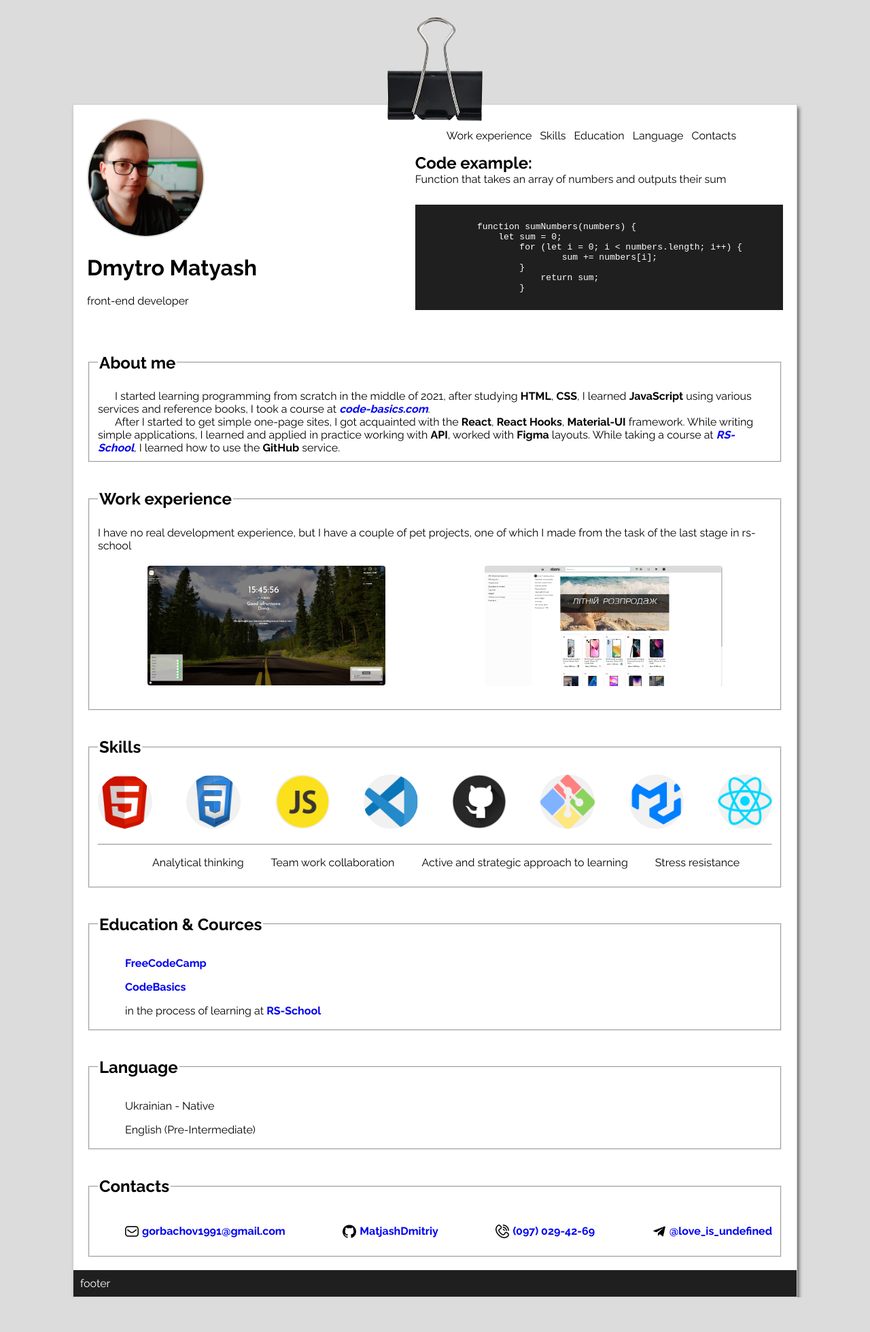
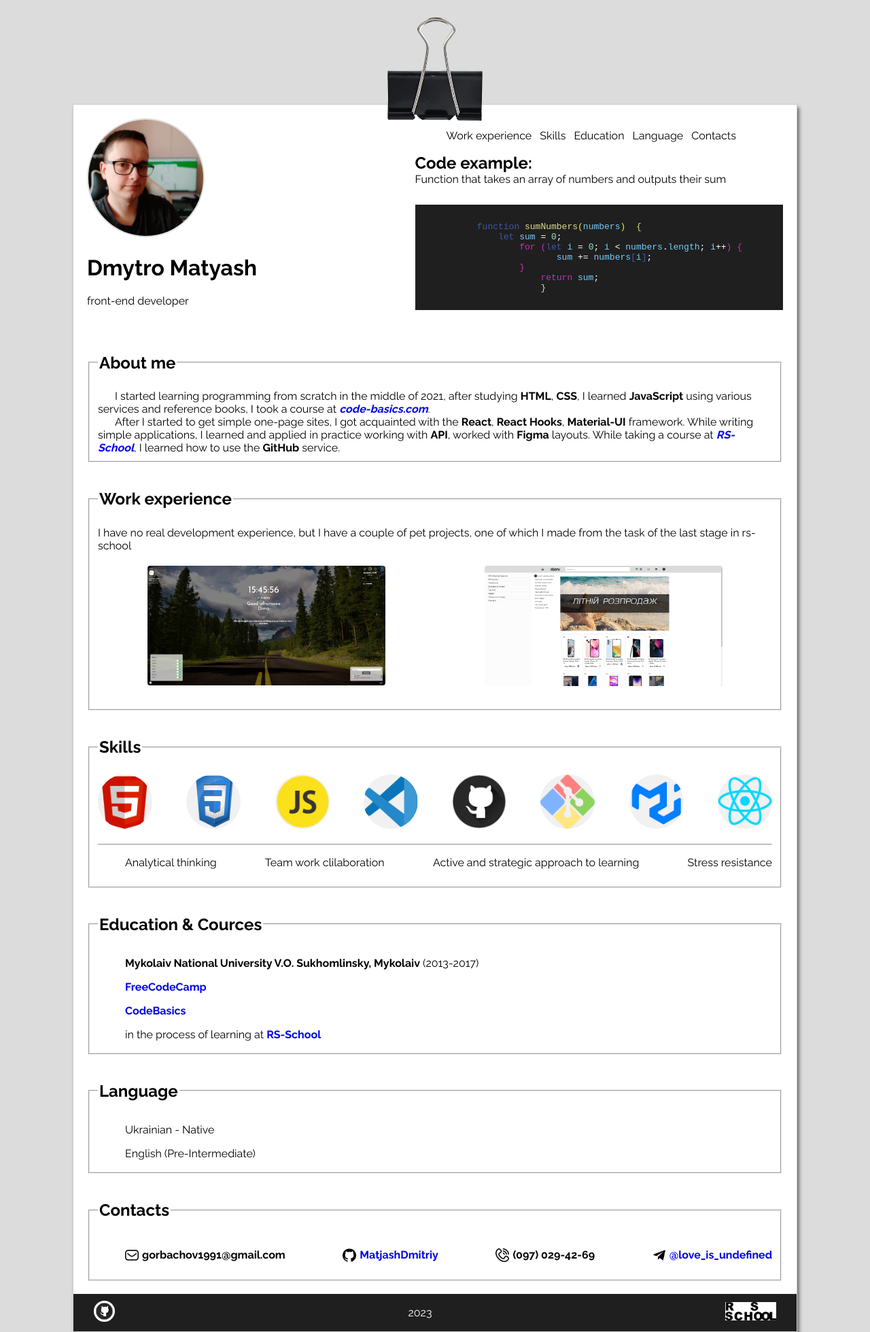
Before and after one commit to MatjashDmitriy/rsschool-cv, a plain HTML site: page index.html in a window 1280 px wide. Shown: the part 5-1964 px from the top of the page at 68% size. Before the commit the page ends 1913 px from the top, so only its background shows below. Drawn offline with Linux system fonts and the light colour scheme.

Commit message:
feat: add footer

```diff
--- a/index.html
+++ b/index.html
@@ -33,13 +33,13 @@
                 <p>Function that takes an array of numbers and outputs their sum</p>
                 <pre>
                     <code>
-    function sumNumbers(numbers) {
-        let sum = 0;
-            for (let i = 0; i &lt; numbers.length; i++) {
-                    sum += numbers[i];
-            }
-                return sum;
-            }
+    <span style="color:#4256a8">function</span> <span style="color: #dcdc8b;">sumNumbers</span><span style="color: #ecec2f;">(</span><span style="color: #76cefd;">numbers</span><span style="color: #ecec2f;">)</span>  <span style="color: #dcdc8b;">{</span>
+        <span style="color:#4256a8">let</span> <span style="color: #76cefd;">sum</span> = <span style="color: #95e3c6;">0</span>;
+            <span style="color:#cb2db3">for</span> <span style="color:#cb2db3">(</span><span style="color:#4256a8">let</span> <span style="color: #76cefd;">i</span> = <span style="color: #95e3c6;">0</span>; <span style="color: #76cefd;">i</span> &lt; <span style="color: #76cefd;">numbers</span>.<span style="color: #76cefd;">length</span>; <span style="color: #76cefd;">i</span>++<span style="color:#cb2db3">)</span> <span style="color:#cb2db3">{</span>
+                   <span style="color: #76cefd;">sum</span> += <span style="color: #76cefd;">numbers</span><span style="color:#4256a8">[</span><span style="color: #76cefd;">i</span><span style="color:#4256a8">]</span>;
+            <span style="color:#cb2db3">}</span>
+                <span style="color:#cb2db3">return</span> <span style="color: #76cefd;">sum</span>;
+                <span style="color: #dcdc8b;">}</span>
         </code>
                   </pre>
             </div>
@@ -108,10 +108,10 @@
                 <hr>
                 <div>
                     <ul class="soft_skills">
-                        <ol>Analytical thinking</ol>
-                        <ol>Team work collaboration</ol>
-                        <ol>Active and strategic approach to learning</ol>
-                        <ol>Stress resistance</ol>
+                        <li>Analytical thinking</li>
+                        <li>Team work clilaboration</li>
+                        <li>Active and strategic approach to learning</li>
+                        <li>Stress resistance</li>
                     </ul>
                 </div>
             </fieldset>
@@ -119,6 +119,7 @@
             <fieldset id="education">
                 <legend><h2><b>Education & Cources</b></h2></legend>
                 <ul class="list">
+                    <li><b>Mykolaiv National University V.O. Sukhomlinsky, Mykolaiv</b><span> (2013-2017)</span></li>
                     <li><a href="https://www.freecodecamp.org/ukrainian/learn/" target="_blank" ><b>FreeCodeCamp</b></a></li>
                     <li><a href="https://code-basics.com/" target="_blank" ><b>CodeBasics</b></a></li>
                     <li>in the process of learning at <a href="https://rs.school/" target="_blank" ><b>RS-School</b></a></li>
@@ -135,22 +136,22 @@
             <br>
             <fieldset id="contacts">
                 <legend><h2><b>Contacts</b></h2></legend>
-                <div class="contacts">
-                    <ul class="contact_item">
-                        <li class="contact_item1">
-                            <img src="./assets/contacts-images/icon-mail.png" alt="icon-mail" >
-                            <a href="#"><b>gorbachov1991@gmail.com</b></a>
+                <div>
+                    <ul class="contact_items">
+                        <li class="contact_item">
+                            <img src="./assets/contacts-images/icon-mail.png" alt="icon-mail">
+                            <b>gorbachov1991@gmail.com</b>
                         </li>
-                        <li class="contact_item1">
-                            <img src="./assets/contacts-images/icon-github.png" alt="icon-mail" >
+                        <li class="contact_item">
+                            <img src="./assets/contacts-images/icon-github.png" alt="icon-git">
                             <a href="https://github.com/MatjashDmitriy" target="_blank"><b>MatjashDmitriy</b></a>
                         </li>
-                        <li class="contact_item1">
-                            <img src="./assets/contacts-images/icon-telephone.png" alt="icon-mail" >
-                            <a href="#"><b>(097) 029-42-69</b></a>
+                        <li class="contact_item">
+                            <img src="./assets/contacts-images/icon-telephone.png" alt="icon-tel" >
+                            <b>(097) 029-42-69</b>
                         </li>
-                        <li class="contact_item1">
-                            <img src="./assets/contacts-images/icon-telegram.png" alt="icon-mail" >
+                        <li class="contact_item">
+                            <img src="./assets/contacts-images/icon-telegram.png" alt="icon-telegram">
                             <a href="https://t.me/love_is_undefined" target="_blank"><b>@love_is_undefined</b></a>
                         </li>
                     </ul>
@@ -158,7 +159,11 @@
             </fieldset>
             <br>
         </main>
-        <footer>footer</footer>
+        <footer>
+            <a href="https://github.com/MatjashDmitriy" target="_blank"><img src="./assets/skills-images/git-hub.png" alt="icon-git" class="my-git-link"></a>
+            <span>2023</span>
+            <a href="https://rs.school/" target="_blank"><img src="./assets/rs-school-logo.png" alt="rs-school-link" width="75"></a>
+        </footer>
     </div>
 </body>
 </html>
--- a/style.css
+++ b/style.css
@@ -136,6 +136,7 @@ main{
 
 .soft_skills{
     display: flex;
+    justify-content: space-between;
 }
 
 .list{
@@ -143,29 +144,38 @@ main{
     margin: 0;
 }
 
-.contact_item{
+.contact_items{
     display: flex;
     justify-content: space-between;
     align-items: center;
 }
 
-.contact_item1{
+.contact_item{
     display: flex;
    justify-content: center;
 }
 
-.contact_item img{
+.contact_items img{
     width: 20px;
     margin-right: 5px;
 }
 
-.contact_item span{
+.contact_items span{
     font-size: 15px;
 }
 
 footer{
     background-color: #1F1F1F;
     color: #FFFFFF;
-    padding: 10px 10px;
+    padding: 10px 30px;
     margin: auto -20px;
+    display: flex;
+    justify-content: space-between;
+    align-items: center;
 }
+
+.my-git-link{
+    width: 25px;
+    border-radius: 50%;
+    border: 3px solid #FFFFFF;
+}
```
Also changed, not shown: assets/rs-school-logo.png (added).
